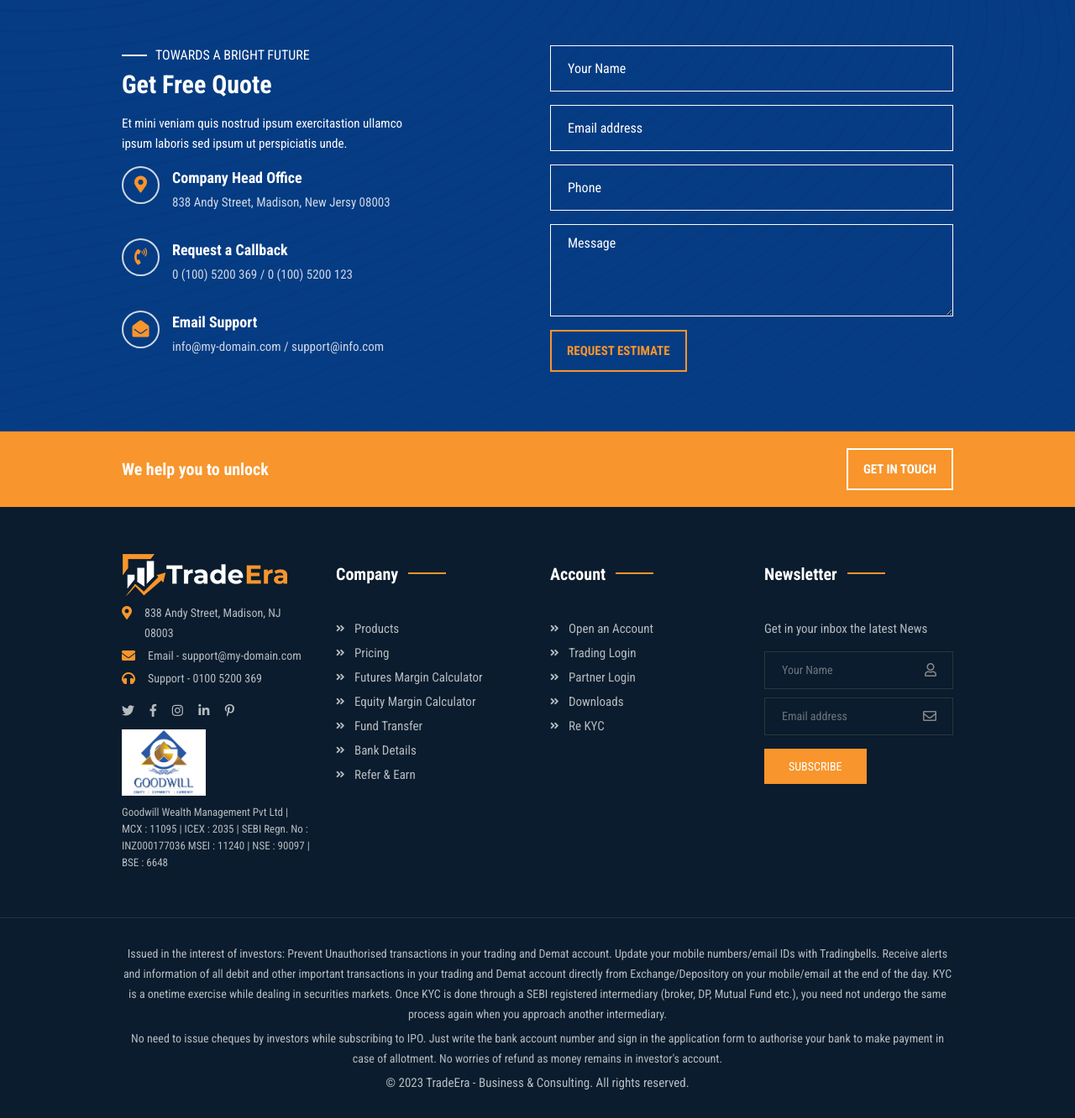
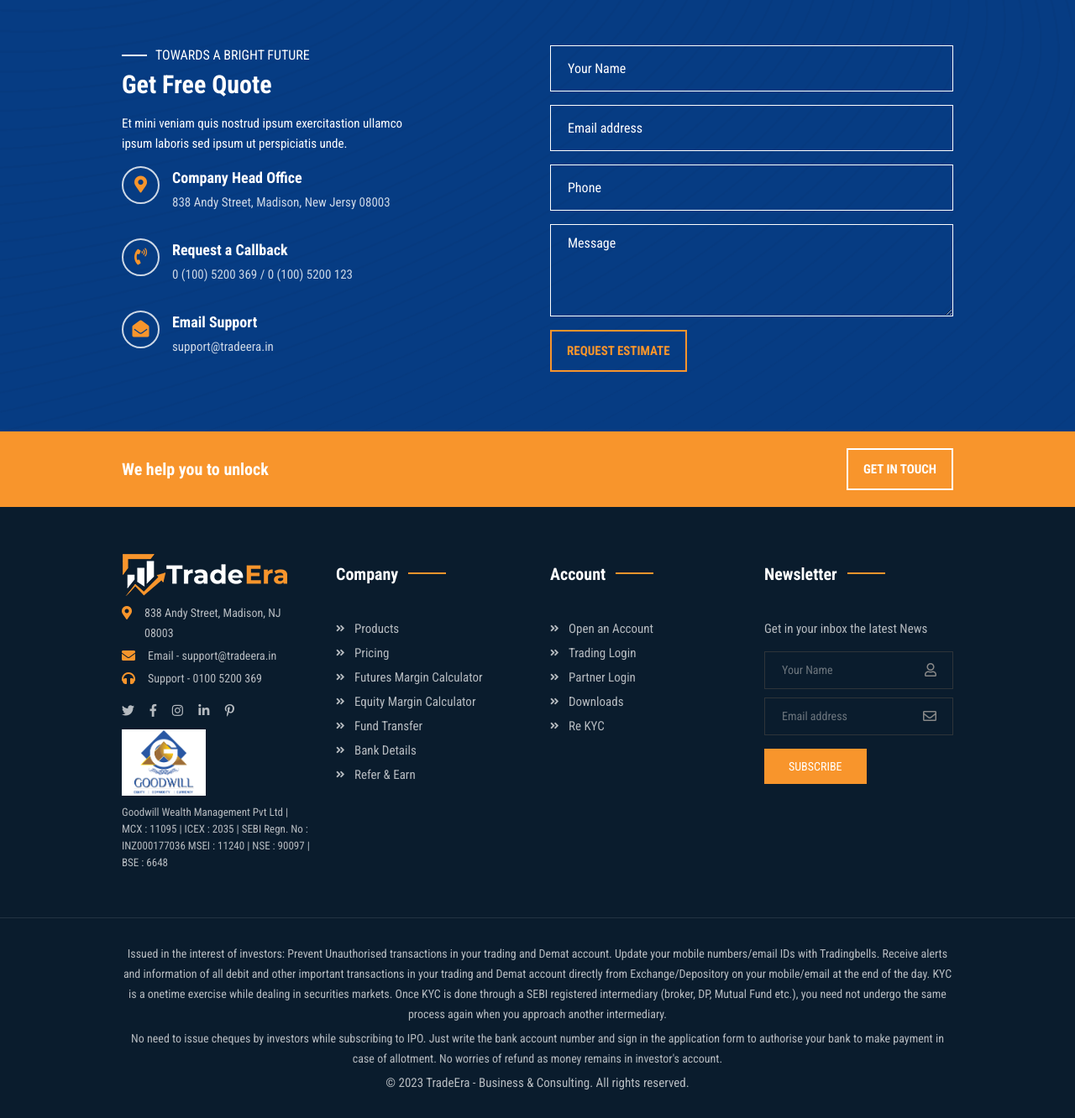
Before and after one commit to poojit123/tradeera, a PHP site: page /tradeera/index.php in a window 1280 px wide. Shown: the part 4098-5430 px from the top of the page at 84% size. Run offline with PHP 8.4, Linux system fonts and the light colour scheme.

Commit message:
Changes: Some text changes

```diff
--- a/include/footer.php
+++ b/include/footer.php
@@ -13,7 +13,7 @@
                              Andy Street, Madison, NJ 08003</li>
                          <li><i class="fas fa-envelope"></i>Email
                              -&nbsp; <a href="mailto:demo@gmail.com" class="link-hover">
-                                 support@my-domain.com</a></li>
+                             support@tradeera.in</a></li>
                          <li><i class="fas fa-headphones"></i>Support
                              -&nbsp;<a href="tel:01005200369" class="link-hover"> 0100 5200 369</a></li>
                      </ul>
--- a/include/quote-form.php
+++ b/include/quote-form.php
@@ -39,8 +39,8 @@
                      <i class="fas fa-envelope-open"></i>
                      <div class="info-detail">
                         <h4>Email Support</h4>
-                        <p><a href="mailto:demo@.com" class="link-hover">info@my-domain.com
-                           </a> / <a href="mailto:demo@info.com" class="link-hover">support@info.com</a>
+                        <p><a href="mailto:support@tradeera.in" class="link-hover">support@tradeera.in
+                           </a>
                         </p>
                      </div>
                   </li>
```
